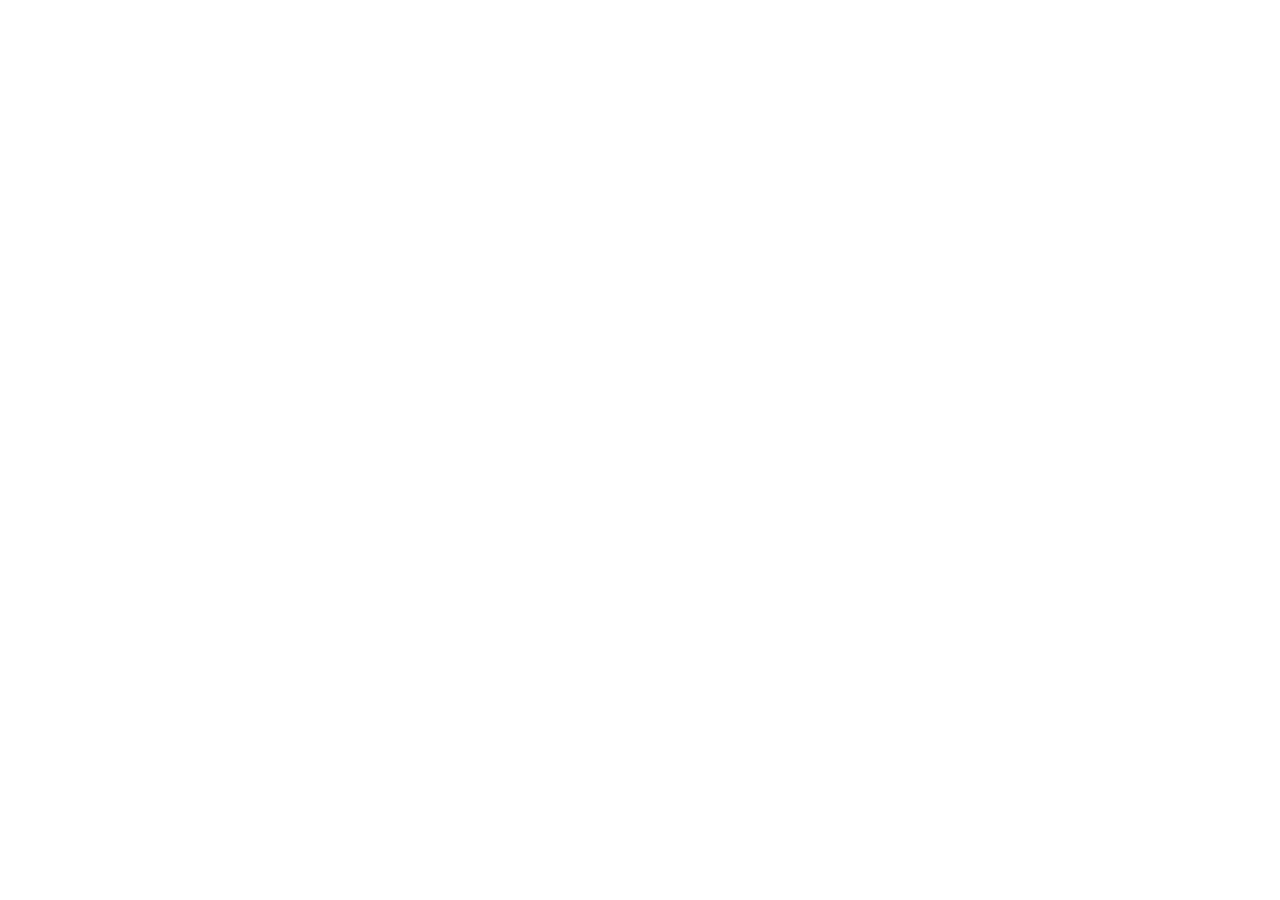
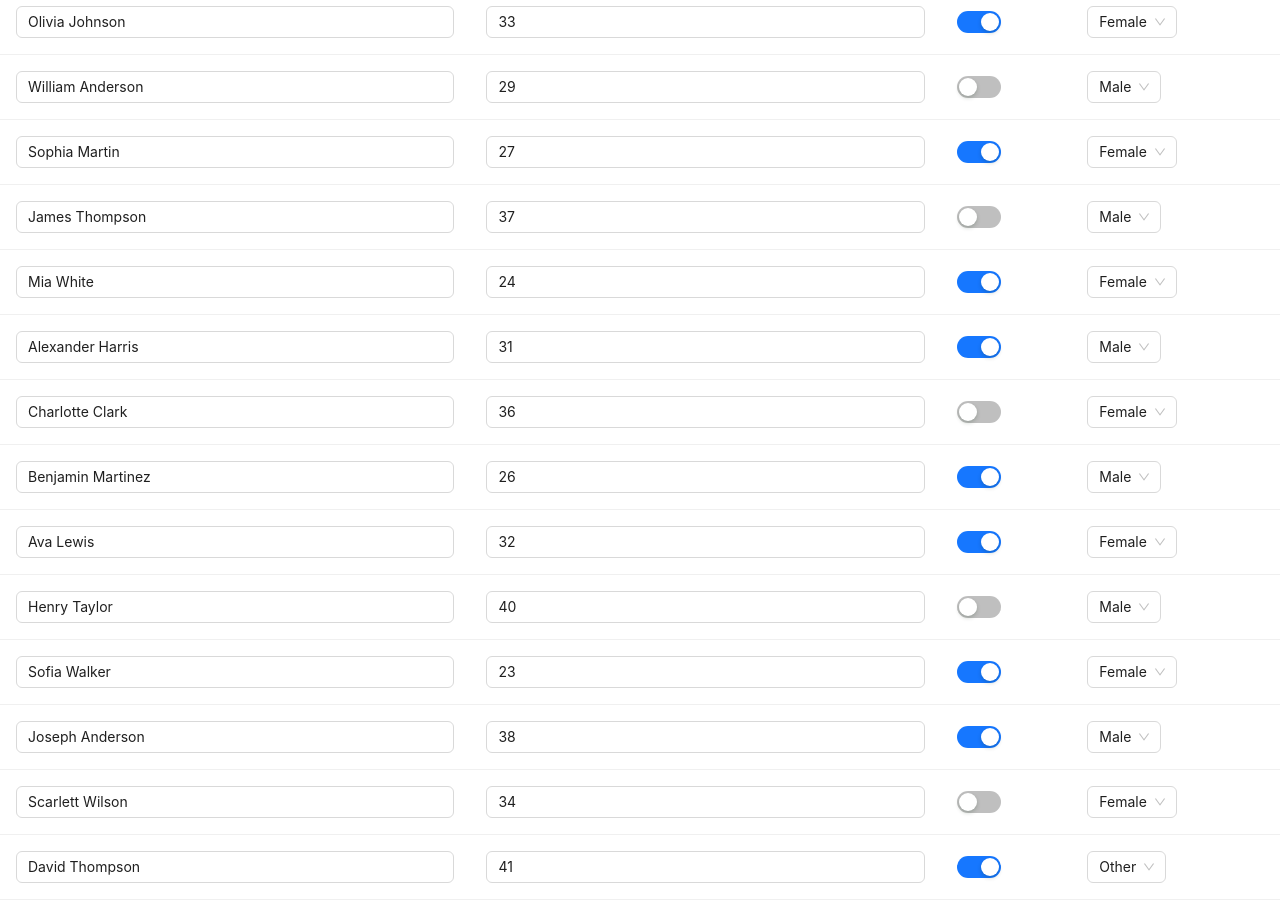
Before and after one commit to RomanDrevo/cemento, a React (Create React App) app: page / in a window 1280 px wide. Shown: the part 660-1560 px from the top of the page. Before the commit the page ends 800 px from the top, so only its background shows below. Built offline with nearby package versions, Linux system fonts and the light colour scheme.

Commit message:
add more dummy data

```diff
--- a/src/App.tsx
+++ b/src/App.tsx
@@ -66,7 +66,127 @@
     active: true,
     gender: "Other",
   },
+  {
+    id: "4",
+    name: "Michael Brown",
+    age: 42,
+    active: true,
+    gender: "Male",
+  },
+  {
+    id: "5",
+    name: "Emily Davis",
+    age: 28,
+    active: false,
+    gender: "Female",
+  },
+  {
+    id: "6",
+    name: "Daniel Wilson",
+    age: 39,
+    active: true,
+    gender: "Male",
+  },
+  {
+    id: "7",
+    name: "Olivia Johnson",
+    age: 33,
+    active: true,
+    gender: "Female",
+  },
+  {
+    id: "8",
+    name: "William Anderson",
+    age: 29,
+    active: false,
+    gender: "Male",
+  },
+  {
+    id: "9",
+    name: "Sophia Martin",
+    age: 27,
+    active: true,
+    gender: "Female",
+  },
+  {
+    id: "10",
+    name: "James Thompson",
+    age: 37,
+    active: false,
+    gender: "Male",
+  },
+  {
+    id: "11",
+    name: "Mia White",
+    age: 24,
+    active: true,
+    gender: "Female",
+  },
+  {
+    id: "12",
+    name: "Alexander Harris",
+    age: 31,
+    active: true,
+    gender: "Male",
+  },
+  {
+    id: "13",
+    name: "Charlotte Clark",
+    age: 36,
+    active: false,
+    gender: "Female",
+  },
+  {
+    id: "14",
+    name: "Benjamin Martinez",
+    age: 26,
+    active: true,
+    gender: "Male",
+  },
+  {
+    id: "15",
+    name: "Ava Lewis",
+    age: 32,
+    active: true,
+    gender: "Female",
+  },
+  {
+    id: "16",
+    name: "Henry Taylor",
+    age: 40,
+    active: false,
+    gender: "Male",
+  },
+  {
+    id: "17",
+    name: "Sofia Walker",
+    age: 23,
+    active: true,
+    gender: "Female",
+  },
+  {
+    id: "18",
+    name: "Joseph Anderson",
+    age: 38,
+    active: true,
+    gender: "Male",
+  },
+  {
+    id: "19",
+    name: "Scarlett Wilson",
+    age: 34,
+    active: false,
+    gender: "Female",
+  },
+  {
+    id: "20",
+    name: "David Thompson",
+    age: 41,
+    active: true,
+    gender: "Other",
+  },
 ];
+
 
 function App() {
   return (
```
